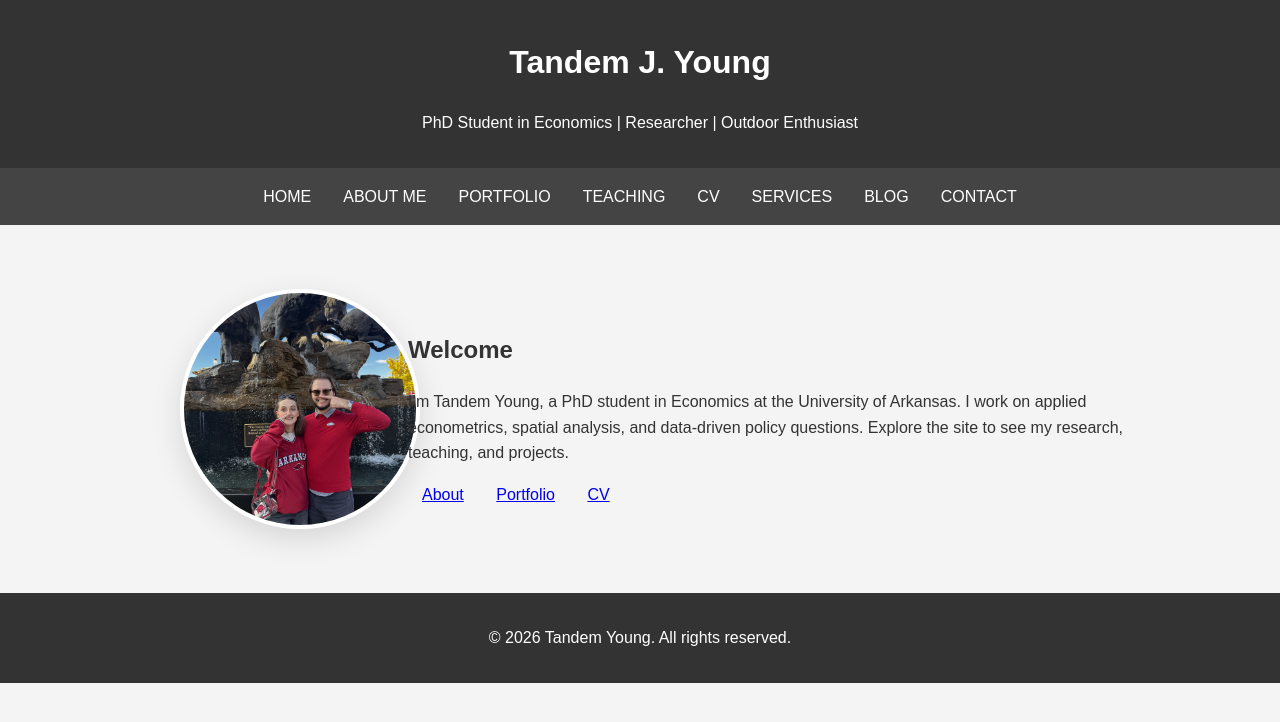
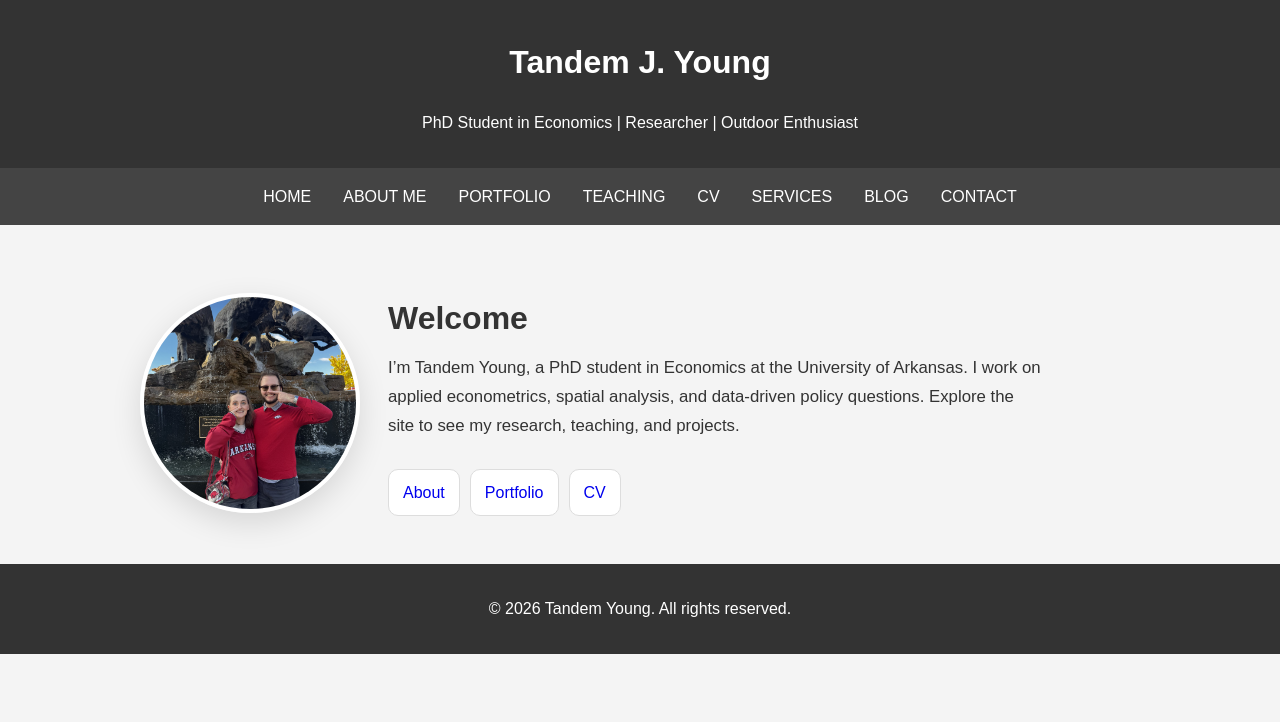
Before and after one commit to TandemYoung/tandemyoung.github.io, a Jekyll site: the page built from index.html, in a window 1280 px wide. Shown: the top 722 px of the page. Built offline with Jekyll 4.4.1, drawn with Linux system fonts in a browser that asks for light colours.

Commit message:
Update styles.css

```diff
--- a/css/styles.css
+++ b/css/styles.css
@@ -414,27 +414,76 @@ thead th {
 
 .home-hero {
   display: grid;
-  grid-template-columns: 240px minmax(0, 1fr);
+  grid-template-columns: 220px minmax(0, 1fr);
   gap: 28px;
-  align-items: center;
+  align-items: start;
+  margin-top: 20px;
+}
+
+.home-photo-wrap {
+  margin: 0;
 }
 
 .home-photo {
   display: block;
-  width: 240px;
-  height: 240px;
-  max-width: 240px;
-  box-sizing: border-box;     /* <-- add this */
+  width: 220px;
+  height: 220px;
+  max-width: 220px;
+  box-sizing: border-box; /* keeps border inside the set width */
   object-fit: cover;
   border-radius: 999px;
   border: 4px solid #fff;
   box-shadow: 0 10px 30px rgba(0,0,0,0.12);
 }
 
+.home-content {
+  min-width: 0;
+}
 
-.home-content { min-width: 0; }
+.home-content h2 {
+  margin-top: 0;
+  margin-bottom: 10px;
+  font-size: 2rem;
+}
 
+.home-lede {
+  max-width: 70ch;
+  font-size: 1.05rem;
+  line-height: 1.7;
+  margin-top: 0;
+}
+
+.home-actions {
+  margin-top: 14px;
+  display: flex;
+  flex-wrap: wrap;
+  gap: 10px;
+}
+
+/* Buttons (links styled as buttons) */
+.btn {
+  display: inline-block;
+  padding: 10px 14px;
+  border-radius: 10px;
+  text-decoration: none;
+  border: 1px solid #ddd;
+  background: #fff;
+}
+
+.btn:hover {
+  background: #f5f5f5;
+}
+
+/* Responsive */
 @media (max-width: 700px) {
-  .home-hero { grid-template-columns: 1fr; }
-  .home-photo { width: 200px; height: 200px; max-width: 200px; }
+  .home-hero {
+    grid-template-columns: 1fr;
+    margin-top: 10px;
+  }
+
+  .home-photo {
+    width: 200px;
+    height: 200px;
+    max-width: 200px;
+  }
 }
```
